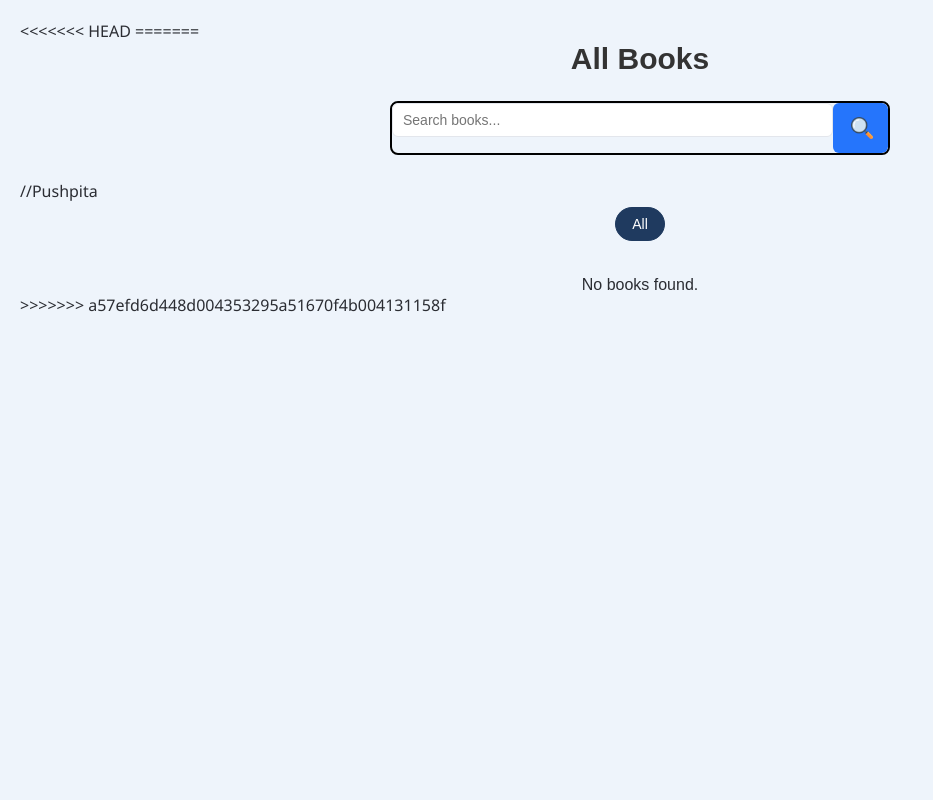
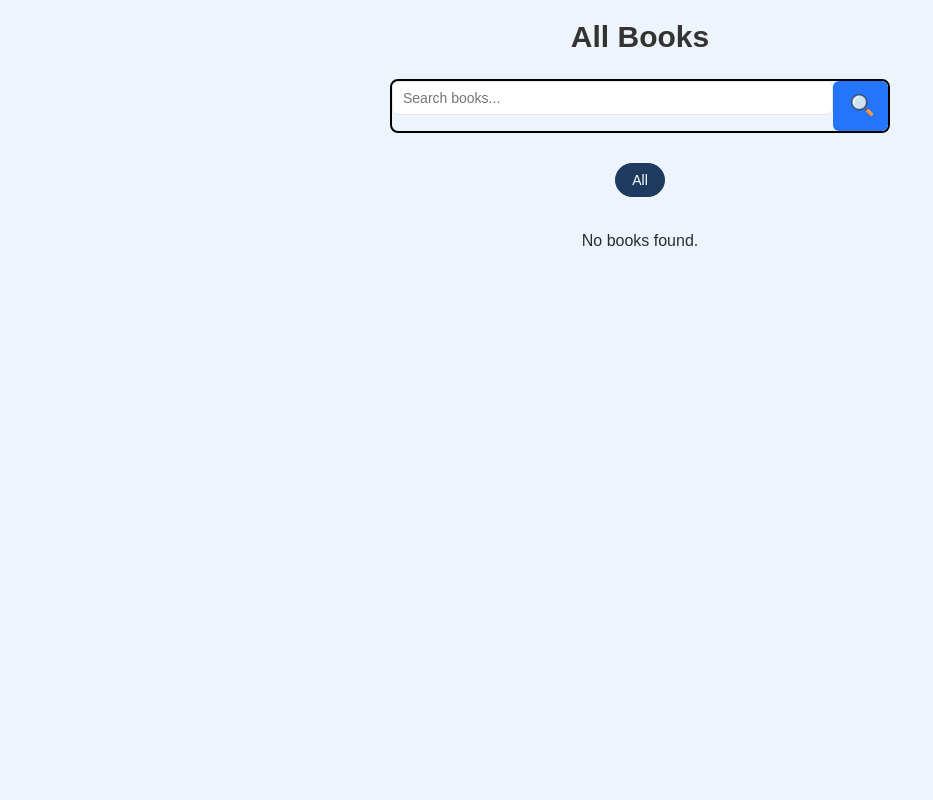
Before and after one commit to SM-SAJIB75/summer-25-26-library-management-system, a PHP site: the page made by Projectbook/Online-Bookstore/USER/MVC/php/booklist.php in a window 1280 px wide. Shown: the whole page, without its empty margins (0-933 px from the left). Run offline with PHP 8.4, Linux system fonts and the light colour scheme; data that the repository does not hold is empty.

Commit message:
Removed leftover unrelated files

```diff
--- a/Projectbook/Online-Bookstore/USER/MVC/php/booklist.php
+++ b/Projectbook/Online-Bookstore/USER/MVC/php/booklist.php
@@ -1,5 +1,3 @@
-<<<<<<< HEAD
-=======
 <?php
 session_start();
 include("../Db/dbregister.php"); // $conn = mysqli_connect(...)
@@ -41,7 +39,7 @@ if (isset($_GET['category']) && trim($_GET['category']) != "") {
         </button>
     </div>
 </form>
-//Pushpita
+
 <!-- CATEGORY SECTION -->
 <div class="category-section">
     <a href="#" class="category-btn category-filter" data-category="" data-active="<?php echo $category === '' ? '1' : '0'; ?>">All</a>
@@ -68,4 +66,3 @@ window.INITIAL_CATEGORY = <?php echo json_encode((string)$category); ?>;
 <script src="../Js/booklistajax.js"></script>
 </body>
 </html>
->>>>>>> a57efd6d448d004353295a51670f4b004131158f
--- /dev/null
+++ b/makehash.php
@@ -0,0 +1,2 @@
+<?php
+echo password_hash($_GET['pw'] ?? '', PASSWORD_DEFAULT);
```
Also changed, not shown: Activity.jpg (deleted), Class.jpg (deleted), Projectbook/Online-Bookstore/USER/MVC/Picture/1789372700_imageaaas.jpg (added), Projectbook/Online-Bookstore/USER/MVC/Picture/1789376007_6_.jpg (added), Projectbook/Online-Bookstore/USER/MVC/Picture/9781784870744.webp (added), WhatsApp Image 2025-12-07 at 10.42.11 PM.jpeg (deleted), 5 other files.
